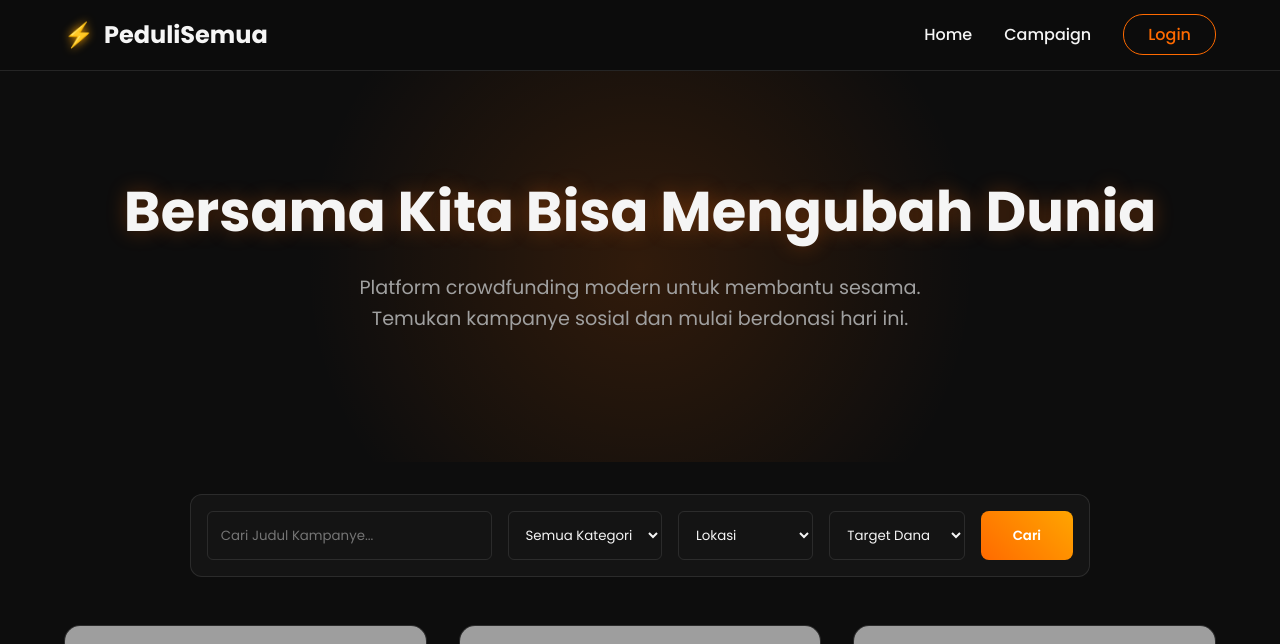
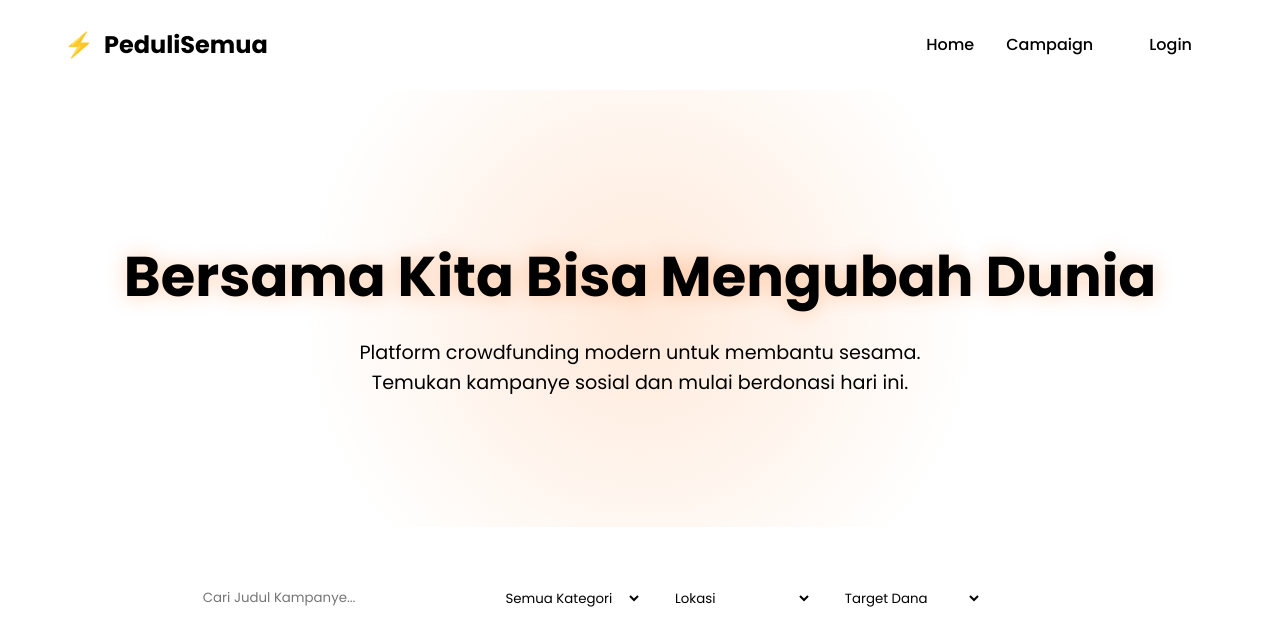
Before and after one commit to audriskasula/MiniProject-1_PrkProgweb, a PHP site: page /index.html in a window 1280 px wide. Shown: the top 644 px of the page. Run offline with PHP 8.4, Linux system fonts and the light colour scheme; grey boxes are pictures that could not be loaded.

Commit message:
change color

```diff
--- a/style.css
+++ b/style.css
@@ -1,33 +1,20 @@
 /* css/style.css */
 @import url('https://fonts.googleapis.com/css2?family=Poppins:wght@300;400;500;600;700&display=swap');
 
-:root {
-    --bg-color: #0D0D0D;
-    --card-bg: rgba(26, 26, 26, 0.6);
-    --primary: #FF6A00;
-    --primary-glow: #FFA500;
-    --text-main: #F5F5F5;
-    --text-muted: #A0A0A0;
-    --border-color: rgba(255, 255, 255, 0.1);
-}
-
 * {
-    margin: 0;
-    padding: 0;
-    box-sizing: border-box;
     font-family: 'Poppins', sans-serif;
 }
 
 body {
-    background-color: var(--bg-color);
-    color: var(--text-main);
+    background-color: white;
     line-height: 1.6;
     overflow-x: hidden;
+    margin: 0;
 }
 
 /* Header & Navbar */
 header {
-    background: rgba(13, 13, 13, 0.8);
+    background: white;
     backdrop-filter: blur(10px);
     border-bottom: 1px solid var(--border-color);
     position: sticky;
```
